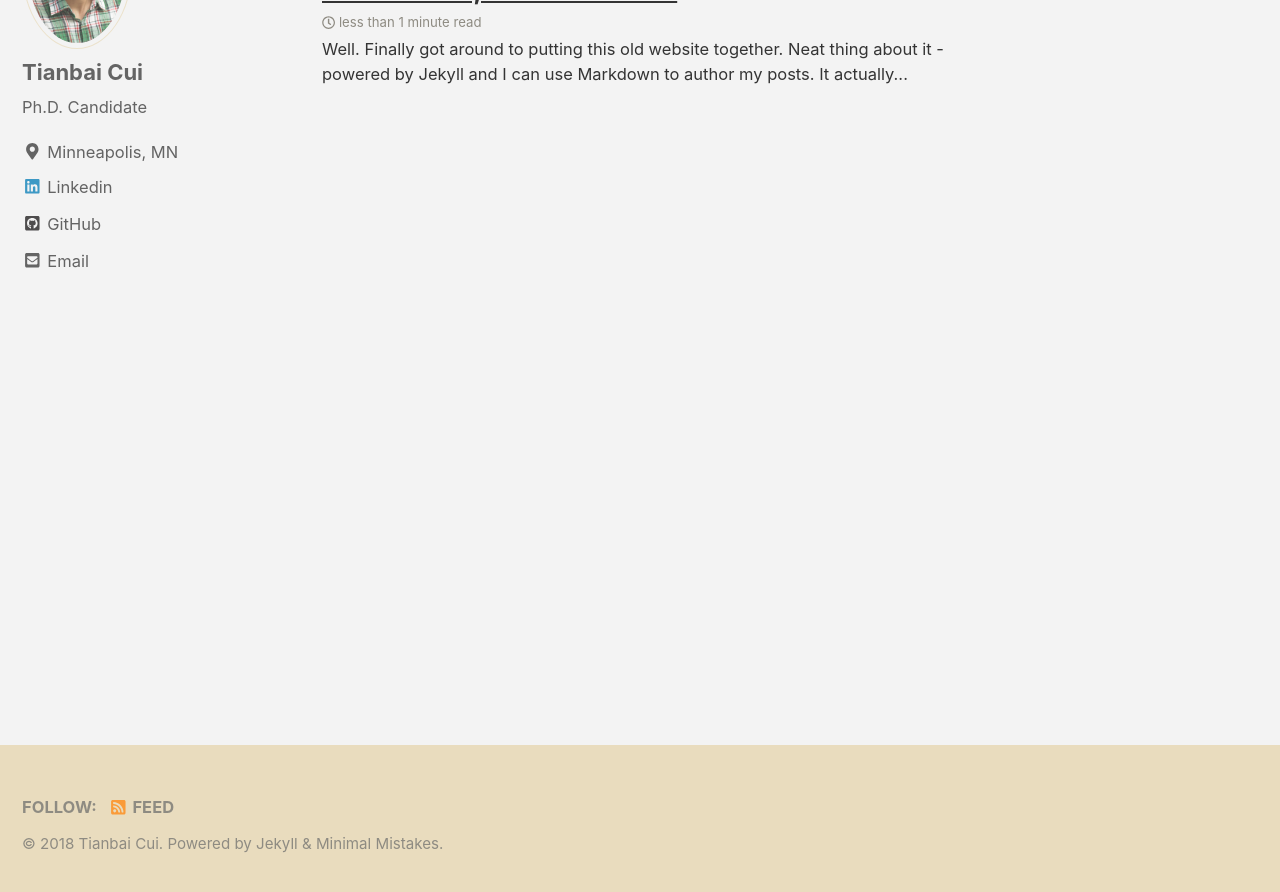
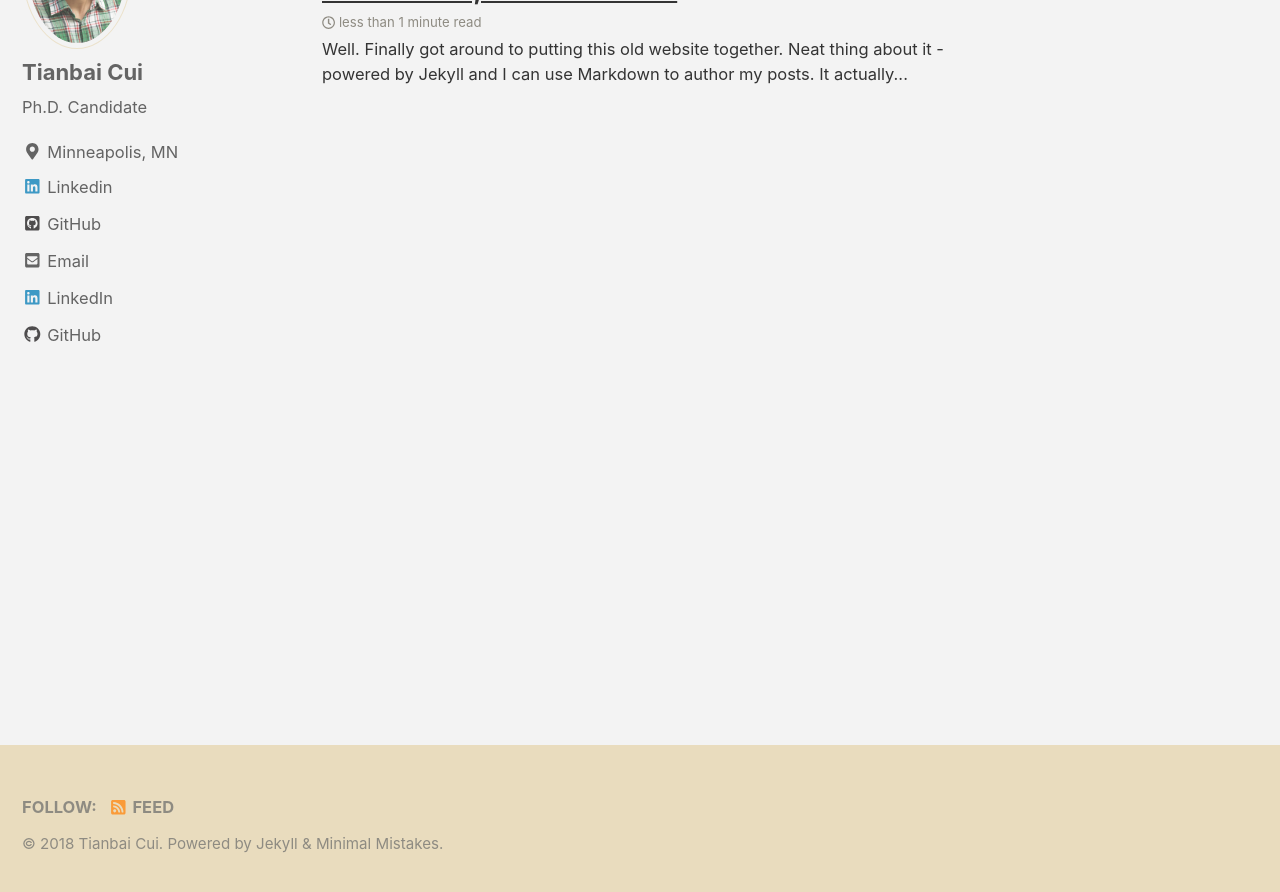
Before and after one commit to TianbaiCui/tianbaicui.github.io, a Jekyll site: the page built from index.html, in a window 1280 px wide and 900 px high, scrolled down 1226 px. Shown: the top 892 px of the window. Built offline with Jekyll 4.4.1, drawn with Linux system fonts in a browser that asks for light colours; nearby versions of some CDN libraries; the list of posts is cut into pages by our own code.

Commit message:
Modify profile

```diff
--- a/_config.yml
+++ b/_config.yml
@@ -104,6 +104,8 @@ author:
   avatar           : "/assets/images/bio-photo.jpeg" # path of avatar image, e.g. "/assets/images/bio-photo.jpg"
   bio              : "Ph.D. Candidate"
   location         : "Minneapolis, MN"
+  linkedin         : tianbai-Cui
+  github           : TianbaiCui
   email            : tianbaicui@gmail.com
   links:
     - label: "Email"
```
